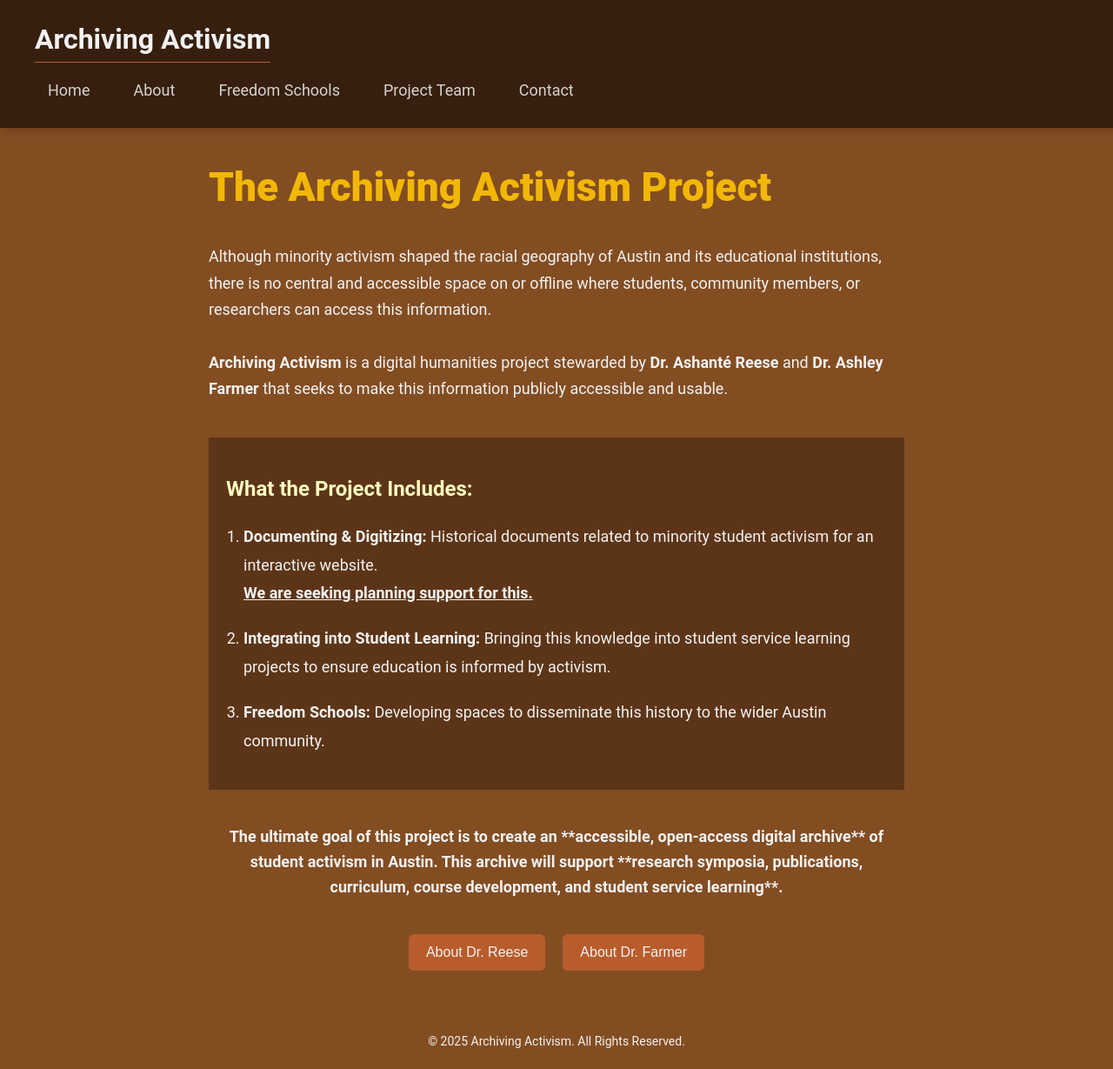
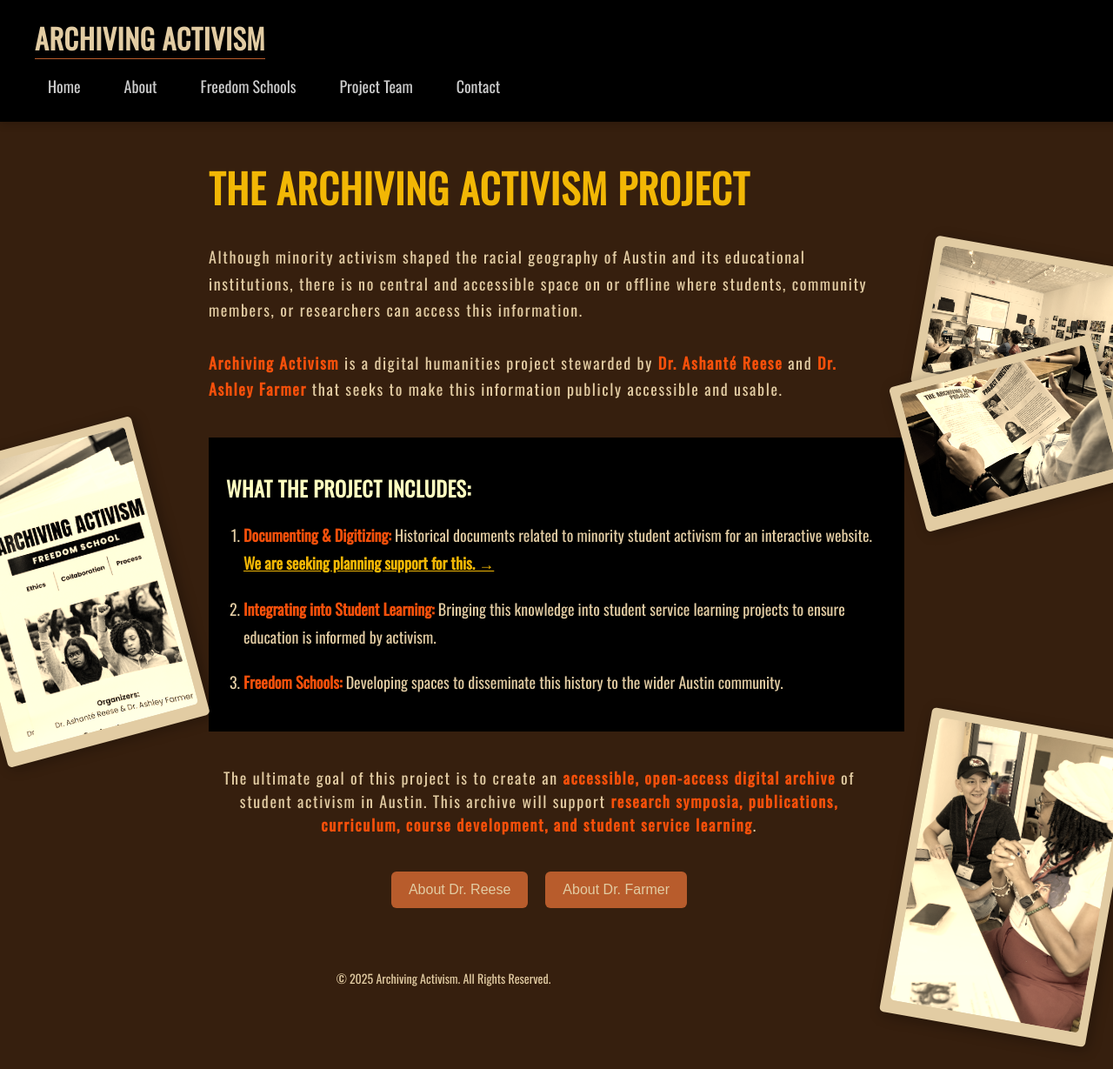
Before and after one commit to svouse/archivingactivism, a Jekyll site: the page about.html, which Jekyll copies as it is, in a window 1280 px wide and 1229 px high. Shown: the whole window at 87% size. Built offline with Jekyll 4.4.1, drawn with Linux system fonts in a browser that asks for light colours.

Commit message:
update slideshow and colors

```diff
--- a/about.html
+++ b/about.html
@@ -22,28 +22,34 @@
 <!-- About Page -->
 <section class="about">
     <h1 class="about-title">The Archiving Activism Project</h1>
-
+    <div class="polaroid float-right tilt-right">
+        <img src="assets/img/photo7.jpg" alt="Protest Scene">
+    </div>
     <p class="about-intro">
         Although minority activism shaped the racial geography of Austin and its educational institutions,
         there is no central and accessible space on or offline where students, community members, or researchers
         can access this information.
     </p>
-
+    <div class="polaroid float-right tilt-left">
+        <img src="assets/img/reading.jpg" alt="Protest Scene">
+    </div>
     <p class="about-intro">
         <strong>Archiving Activism</strong> is a digital humanities project stewarded by
         <strong>Dr. Ashanté Reese</strong> and <strong>Dr. Ashley Farmer</strong> that seeks to make this
         information publicly accessible and usable.
     </p>
-
+    <div class="polaroid float-left tilt-left">
+    <img src="assets/img/flyers.jpg" alt="Protest Scene">
+</div>
     <div class="about-list">
         <h2 class="about-title">What the Project Includes:</h2>
+
         <ol class="about-steps">
             <li>
                 <strong>Documenting & Digitizing:</strong> Historical documents related to minority student activism
                 for an interactive website. <br> <span class="subtext">
-    <a href="contact.html">We are seeking planning support for this.</a>
+    <a href="contact.html"> We are seeking planning support for this. &rarr; </a>
 </span>
-
             </li>
             <li>
                 <strong>Integrating into Student Learning:</strong> Bringing this knowledge into student
@@ -54,12 +60,15 @@
                 Austin community.
             </li>
         </ol>
+        <div class="polaroid float-right tilt-right">
+            <img src="assets/img/sitting.jpg" alt="Protest Scene">
+        </div>
     </div>
 
     <p class="about-goal">
-        The ultimate goal of this project is to create an **accessible, open-access digital archive** of student
-        activism in Austin. This archive will support **research symposia, publications, curriculum, course
-        development, and student service learning**.
+        The ultimate goal of this project is to create an <strong>accessible, open-access digital archive</strong> of student
+        activism in Austin. This archive will support <strong>research symposia, publications, curriculum, course
+        development, and student service learning</strong>.
     </p>
 
     <div class="about-buttons">
--- a/style.css
+++ b/style.css
@@ -1,11 +1,11 @@
 :root {
     /* Background Colors */
-    --primary-bg: #834D22; /* Rich brown */
-    --secondary-bg: #361F0E; /* Deep espresso brown */
+    --primary-bg:#361F0E;
+    --secondary-bg: black;
 
     /* Text Colors */
-    --text-color: #F2F2F2; /* Soft white for readability */
-    --text-muted: #F2F2F2; /* Subtle for secondary text */
+    --text-color: #E2CCA3; /* Soft white for readability */
+    --text-muted: #E2CCA3; /* Subtle for secondary text */
 
     /* Titles */
     --title-color: #D98A3A; /* Warm golden-orange for strong contrast */
@@ -28,20 +28,35 @@
     --overlay-hover: rgba(0, 0, 0, 0.8);
 }
 
-
-
+@font-face {
+    font-family: "Oswald";
+    src: url("assets/font/Oswald.ttf") format("truetype");
+    font-weight: normal;
+    font-style: normal;
+}
 
 body {
     margin: 0;
     background-color: var(--primary-bg);
-    font-family: "Roboto", sans-serif;
+    font-family: "Oswald", sans-serif;
     color: var(--text-color);
-    line-height: 1.6;
     padding-top: 140px;
+}
+
+h1, h2 {
+    text-transform: uppercase;
+    letter-spacing: 0.02em;
+    font-weight: 800;
 }
 
 h1, p {
     margin: 0;
+}
+
+p {
+    font-weight: 100; /* Lighter font weight */
+    letter-spacing: 0.09em;  /* Adjust spacing */
+    line-height: 1.3;
 }
 
 /* Header */
@@ -88,9 +103,10 @@ h1, p {
 }
 
 /* Landing Page */
+/* Landing Page */
 .landing {
     text-align: center;
-    padding: 40px 6.9444% 90px 6.9444%;
+    padding-top: 4%;
     position: relative;
     overflow: hidden;
 }
@@ -107,55 +123,62 @@ h1, p {
     margin-bottom: 30px;
     color: var(--text-muted);
 }
-
-/* Slideshow */
-.slideshow-container {
+/* Make gallery container full width */
+.gallery-container {
     position: relative;
-    max-width: 80%;
-    margin: auto;
+    width: 100vw;
     overflow: hidden;
+    background-color: #f5f5f5;
+    display: flex;
+    align-items: center;
+    justify-content: center;
+    margin: 0;
+    padding: 0;
 }
 
-.slideshow {
+/* Wrapper that allows smooth scrolling */
+.gallery-wrapper {
     display: flex;
-    transition: transform 0.5s ease-in-out;
-    gap: 10px;
+    overflow-x: scroll;
+    scroll-behavior: smooth;
+    width: 100vw;
+    white-space: nowrap;
+    scrollbar-width: none; /* Hide scrollbar */
+    -ms-overflow-style: none; /* Hide scrollbar for IE/Edge */
 }
 
-.slideshow img {
-    max-height: 20em;
-    width: auto;
-    border-radius: 5px;
-    opacity: 0.8;
-    transition: opacity 0.3s ease;
+/* Hide scrollbar for Chrome/Safari */
+.gallery-wrapper::-webkit-scrollbar {
+    display: none;
 }
 
-.slideshow img:hover {
-    opacity: 1;
+/* Gallery row */
+.gallery {
+    display: flex;
+    gap: 0;
+    flex-wrap: nowrap;
+    width: max-content;
 }
 
-.slideshow-controls {
-    position: absolute;
-    top: 50%;
-    width: 100%;
-    display: flex;
-    justify-content: space-between;
-    transform: translateY(-50%);
+/* Ensure images fully span the width */
+.gallery img {
+    height: 300px;
+    width: auto;
+    flex-shrink: 0;
+    object-fit: cover;
 }
 
-.slideshow-controls button {
-    background: var(--overlay-bg);
-    border: none;
-    color: white;
-    padding: 10px;
-    cursor: pointer;
-    border-radius: 50%;
-    font-size: 18px;
+/* Hover zones for scrolling */
+.scroll-zone {
+    position: absolute;
+    top: 0;
+    width: 15vw;
+    height: 100%;
+    z-index: 10;
 }
 
-.slideshow-controls button:hover {
-    background: var(--overlay-hover);
-}
+.left { left: 0; }
+.right { right: 0; }
 
 /* Logos */
 .logos {
@@ -194,7 +217,7 @@ h1, p {
 .about-list {
     margin: 40px 0;
     padding: 20px;
-    background: rgba(54, 31, 14, .5);
+    background-color: black;
 }
 
 .about-steps {
@@ -221,7 +244,7 @@ h1, p {
 }
 
 .subtext a {
-    color: var(--text-color);
+    color: var(--nav-hover);
     text-decoration: underline; /* Ensures it's clearly a link */
     font-weight: bold;
     transition: color 0.3s ease-in-out;
@@ -234,9 +257,9 @@ h1, p {
 
 .about-goal {
     font-size: 18px;
-    font-weight: bold;
+    margin-top: 30px;
+    line-height: 1.5;
     text-align: center;
-    margin-top: 30px;
 }
 
 .about-buttons {
@@ -436,3 +459,55 @@ h3 {
         margin: 20px auto;
     }
 }
+.carousel-container {
+    width: 100vw;
+    overflow: hidden;
+    position: relative;
+    background-color: #f5f5f5;
+}
+
+.carousel-wrapper {
+    width: 100%;
+    overflow: hidden;
+    display: flex;
+}
+
+.carousel-track {
+    display: flex;
+    gap: 0;
+    white-space: nowrap;
+    width: max-content;
+    transform: translateX(0);
+}
+
+.carousel-track img {
+    height: 300px;
+    width: auto;
+    flex-shrink: 0;
+    object-fit: cover;
+    border: 3px solid var(--secondary-bg);
+    filter: sepia(70%);
+}
+
+ img {
+    filter: sepia(70%);
+}
+
+img:hover {
+    filter: sepia(0%);
+}
+
+strong {
+    color: #F6500B;
+}
+
+.scroll-zone {
+    position: absolute;
+    top: 0;
+    width: 15vw;
+    height: 100%;
+    z-index: 10;
+}
+
+.left-zone { left: 0; }
+.right-zone { right: 0; }
```
Also changed, not shown: freedom-school.html (+9 -19 lines), index.html (+5 -17 lines), script.js (+81 -17 lines), assets/font/Anton-Regular.ttf (added), assets/font/Oswald.ttf (added), assets/img/flyers.jpg (added), assets/img/reading.jpg (added), assets/img/sitting.jpg (added).
